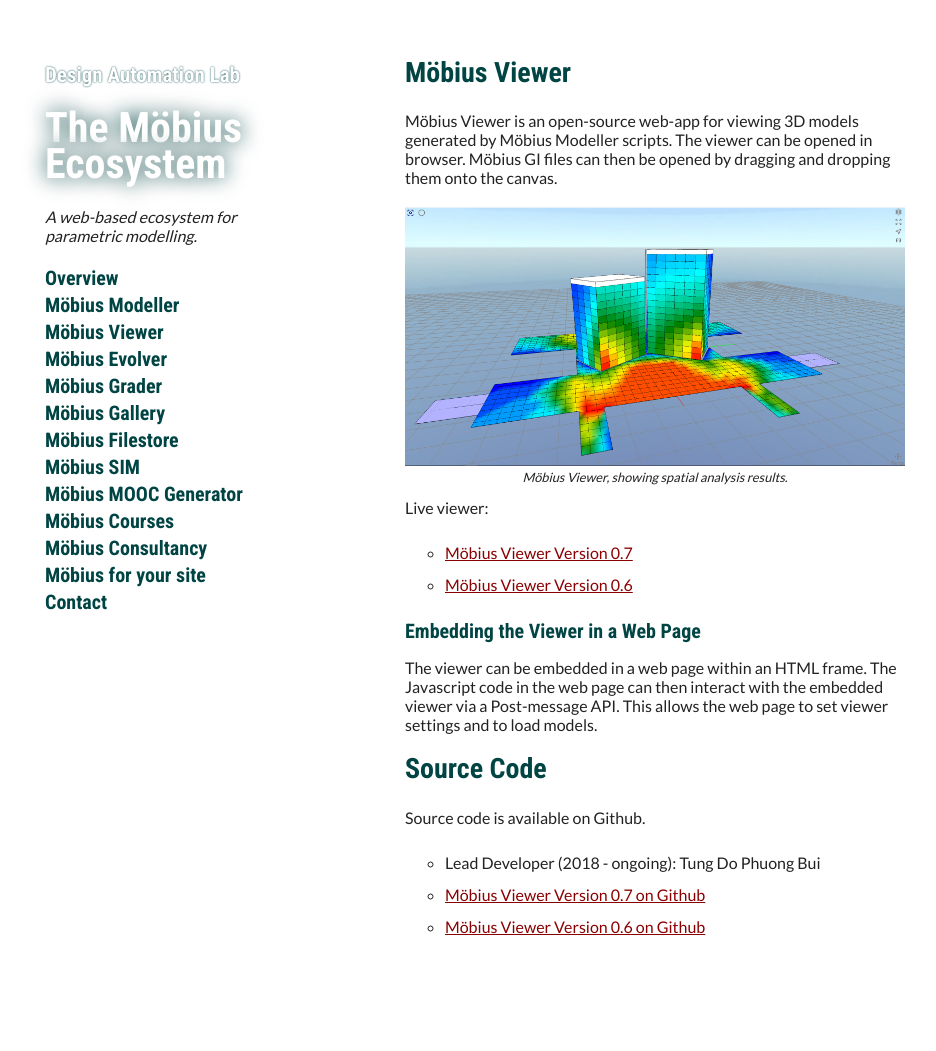
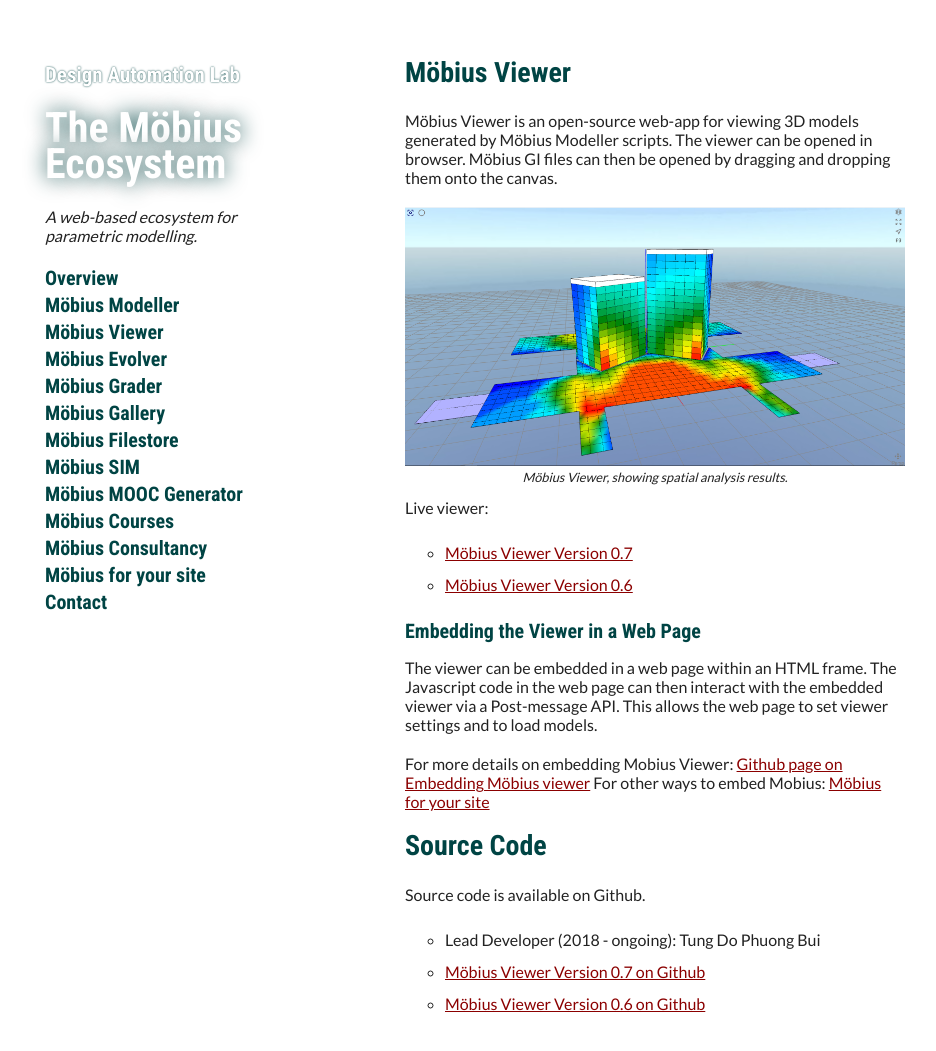
Before and after one commit to design-automation/mobius-website, a Jekyll site: the page built from pages/mobius_viewer.md, in a window 1280 px wide and 1089 px high. Shown: the top 1051 px of the window, without its empty margins (165-1101 px from the left). Built offline with Jekyll 4.4.1, drawn with Linux system fonts in a browser that asks for light colours; our own code applies the rules of GitHub Pages for plain Markdown files; a script that is not in the unit is left out.

Commit message:
Update mobius_viewer.md

```diff
--- a/pages/mobius_viewer.md
+++ b/pages/mobius_viewer.md
@@ -23,6 +23,9 @@
 can then interact with the embedded viewer via a Post-message API. This allows the web page to set
 viewer settings and to load models.
 
+For more details on embedding Mobius Viewer: [Github page on Embedding Möbius viewer](https://github.com/design-automation/mobius-viewer-dev-0-7/blob/main/embed.md){:target="blank"}
+For other ways to embed Mobius: [Möbius for your site](https://mobius.design-automation.net/pages/mobius_for_your_site.html){:target="blank"}
+
 # Source Code
 
 Source code is available on Github.
```
